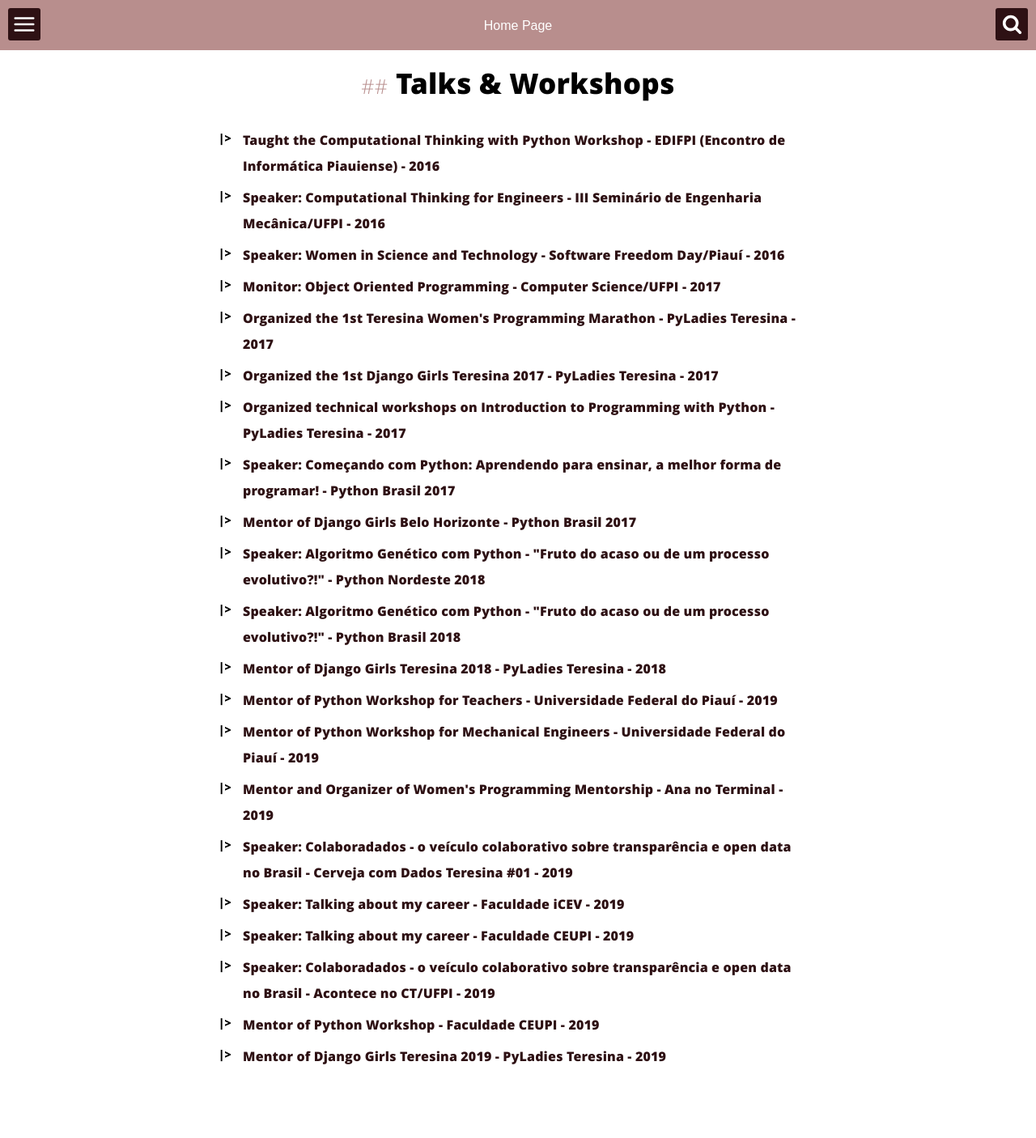
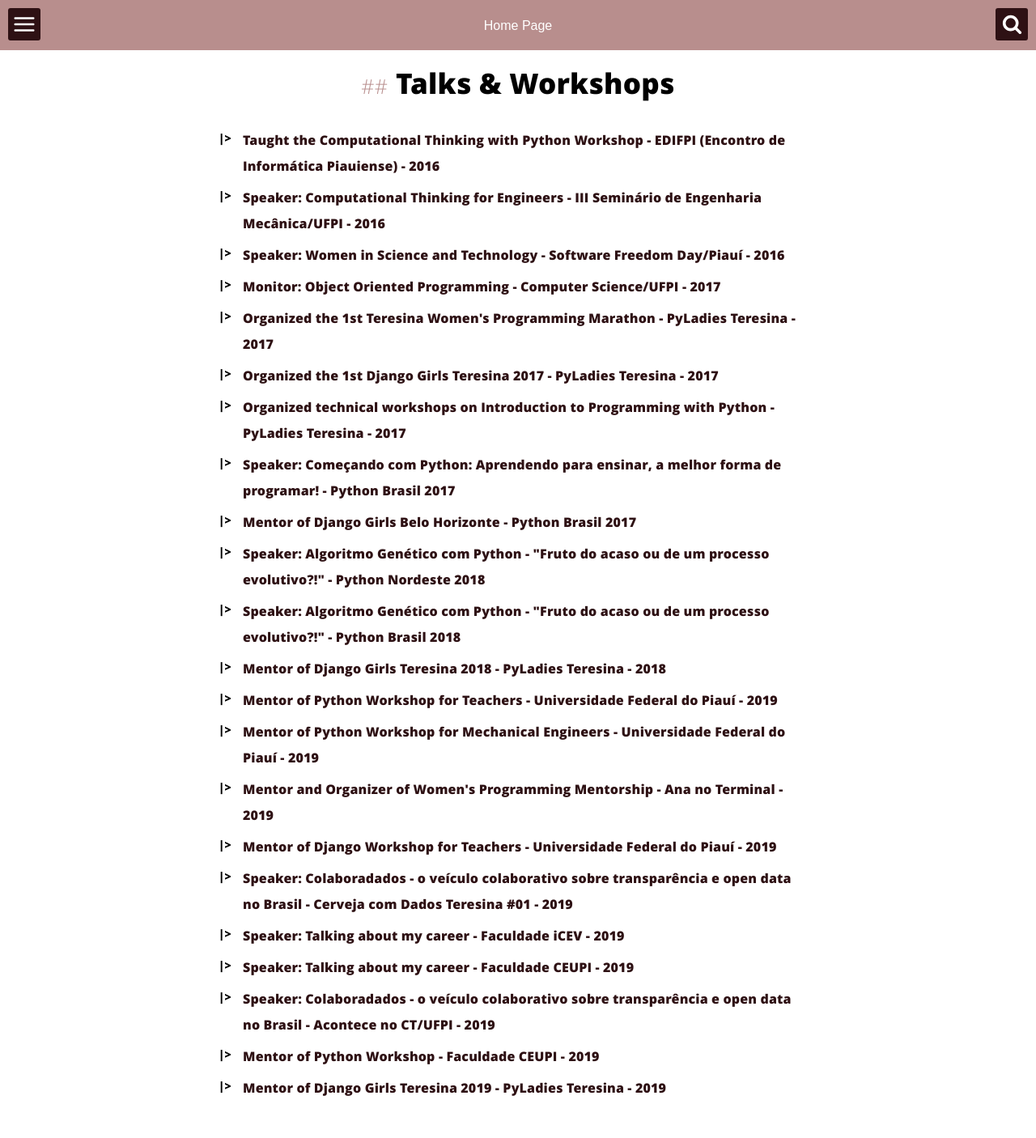
Before and after one commit to anapauladsmendes/anapauladsmendes.github.io, a Jekyll site: the page built from talks-workshops.html, in a window 1280 px wide. Shown: the whole page at 81% size. Built offline with Jekyll 4.4.1, drawn with Linux system fonts in a browser that asks for light colours; before the commit the page ends 1367 px from its top, so only the background shows below that.

```diff
--- a/talks-workshops.html
+++ b/talks-workshops.html
@@ -83,6 +83,11 @@ title: "Talks and Workshops"
       </a>
     </li>
     <li>
+      <a title="Open the link" href="https://github.com/ananoterminal/mentoria-de-programacao-para-mulheres">
+        <p itemprop="name">Mentor of Django Workshop for Teachers - Universidade Federal do Piauí - 2019</p>
+      </a>
+    </li>
+    <li>
       <a title="Open the link" href="https://www.meetup.com/pt-BR/Cerveja-com-Dados/events/262325599/">
         <p itemprop="name">Speaker: Colaboradados - o veículo colaborativo sobre transparência e open data no Brasil - Cerveja com Dados Teresina #01 - 2019</p>
       </a>
```
Also changed, not shown: 1 other file.
